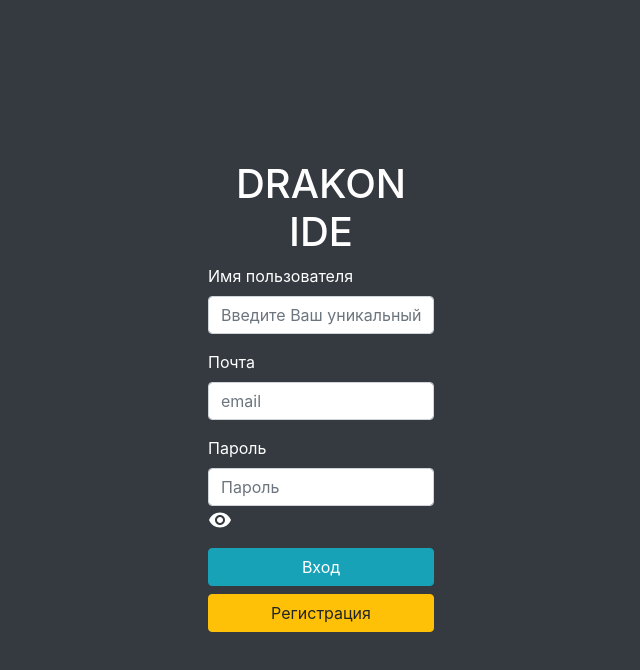
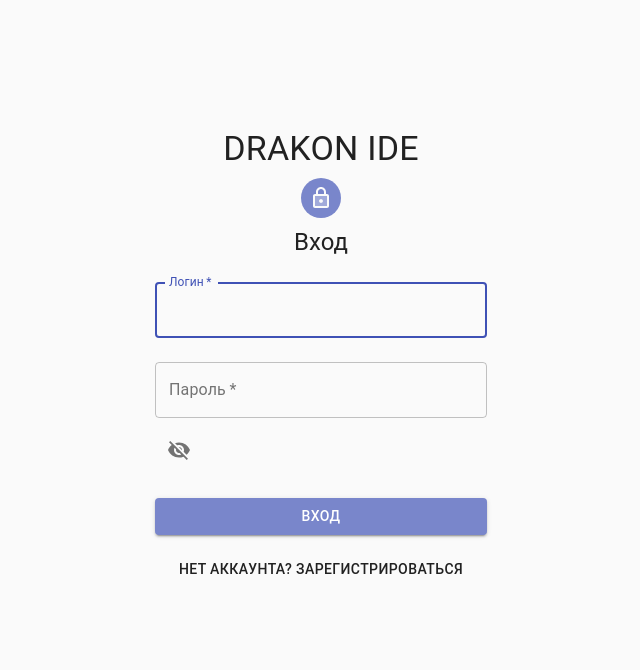
Before and after one commit to samarsky-canary/dragon, a React (Create React App) app in the folder client-react/: page / in a window 1280 px wide. Shown: the top 670 px of the page, without its empty margins (319-959 px from the left). Built offline with nearby package versions, Linux system fonts and the light colour scheme.

Commit message:
Style refactor

```diff
--- a/client-react/src/Pages/Login/Login.tsx
+++ b/client-react/src/Pages/Login/Login.tsx
@@ -1,36 +1,92 @@
 import React, { useEffect, useState } from 'react';
-import { Alert, Button, Container, Form } from 'react-bootstrap';
+import { Alert } from 'react-bootstrap';
 import './Login.scss';
 import { AuthStateService } from '../../services/AuthStateService';
 import { UserAction } from '../../context/user.provider';
-import VisibilityIcon from '@material-ui/icons/Visibility';
+import { Avatar, Button, Container, CssBaseline, makeStyles, TextField, Typography, IconButton } from '@material-ui/core';
+import { Visibility, VisibilityOff } from '@material-ui/icons';
+import LockOutlinedIcon from '@material-ui/icons/LockTwoTone';
+import VpnKeyIcon from '@material-ui/icons/VpnKey';
 
 
 const greet = "DRAKON IDE";
 const authStateService = new AuthStateService().getInstance();
 
+const useStyles = makeStyles((theme) => ({
+    root: {
+        height: '100vh',
+    },
+    image: {
+        backgroundImage: 'url(https://source.unsplash.com/1600x900/?dragon)',
+        backgroundRepeat: 'no-repeat',
+        backgroundColor:
+            theme.palette.type === 'light' ? theme.palette.grey[50] : theme.palette.grey[900],
+        backgroundSize: 'cover',
+        backgroundPosition: 'center',
+    },
+    paper: {
+        margin: theme.spacing(16, 4),
+        display: 'flex',
+        flexDirection: 'column',
+        alignItems: 'center',
+    },
+    avatar: {
+        margin: theme.spacing(1),
+        backgroundColor: theme.palette.primary.light,
+    },
+    form: {
+        width: '100%', // Fix IE 11 issue.
+        marginTop: theme.spacing(1),
+    },
+    submit: {
+        margin: theme.spacing(3, 0, 2),
+        backgroundColor: theme.palette.primary.light
+    },
+}));
 
 type Props = {
     setRegisterData: React.Dispatch<UserAction>;
 }
 
+interface State {
+    username: string;
+    email: string
+    password: string;
+    repeatPassword: string;
+    showPassword: boolean;
+    registrationForm: boolean
+}
 
 export const Login: React.FC<Props> = ({ setRegisterData }) => {
-    const [username, setusername] = useState<string>("");
-    const [password, setPasswordValue] = useState<string>("");
-    const [email, setEmail] = useState<string>("");
-
-    const [passwordShown, setPasswordShown] = useState(false);
+    const [values, setValues] = React.useState<State>({
+        username: '',
+        email: '',
+        password: '',
+        repeatPassword: '',
+        showPassword: false,
+        registrationForm: false,
+    });
     const [errorHidden, setErrorHidden] = useState(true);
     const [errorMessage, setErrorMessage] = useState("");
+    const classes = useStyles();
+
 
     const togglePasswordVisiblity = () => {
-        setPasswordShown(passwordShown ? false : true);
+        setValues({ ...values, showPassword: !values.showPassword });
     };
 
-    const handleLoginSubmit = async (e?: React.MouseEvent<HTMLElement, globalThis.MouseEvent>) => {
+
+    function handleAuthentificationButton(e?: React.MouseEvent<HTMLElement, globalThis.MouseEvent>) {
         e?.preventDefault();
-        const response = await authStateService.Authentificate(username, password);
+        if (values.registrationForm) {
+            return handleSignupSubmit();
+        } else {
+            return handleLoginSubmit()
+        }
+    }
+
+    const handleLoginSubmit = async () => {
+        const response = await authStateService.Authentificate(values.username, values.password);
         if (response.status === 200 && response.body) {
             console.log(response.body)
             setRegisterData({
@@ -48,9 +104,8 @@
         }
     }
 
-    const handleSignupSubmit = async (e?: React.MouseEvent<HTMLElement, globalThis.MouseEvent>) => {
-        e?.preventDefault();
-        const response = await authStateService.RegisterUser(username, password, email);
+    const handleSignupSubmit = async () => {
+        const response = await authStateService.RegisterUser(values.username, values.password, values.email);
         if (response.status === 201 && response.body) {
             setRegisterData({
                 type: "LOGIN",
@@ -72,49 +127,112 @@
         document.title = "Вход и регистрация"
     }, []);
 
+    const handleMouseDownPassword = (event: React.MouseEvent<HTMLButtonElement>) => {
+        event.preventDefault();
+    };
+
     return (
-        <div className="background-div bg-dark text-white">
-            <Container className="login-content">
-                <h1 className="text-center mb-2">{greet}</h1>
-                <Form>
-                    <Form.Group controlId="username">
-                        <Form.Label>Имя пользователя</Form.Label>
-                        <Form.Control
-                            type="text"
-                            placeholder="Введите Ваш уникальный логин"
-                            value={username}
-                            onChange={e => { setusername(e.target.value) }} />
-                    </Form.Group>
-                    <Form.Group controlId="email">
-                        <Form.Label>Почта</Form.Label>
-                        <Form.Control
-                            type="email"
-                            placeholder="email"
-                            value={email}
-                            onChange={e => { setEmail(e.target.value) }} />
-                    </Form.Group>
-                    <Form.Group controlId="password">
-                        <Form.Label>Пароль</Form.Label>
-                        <Form.Control
-                            type={passwordShown ? "text" : "password"}
-                            placeholder="Пароль"
-                            value={password}
-                            onChange={e => { setPasswordValue(e.target.value) }} />
-                        <VisibilityIcon onClick={togglePasswordVisiblity} />
+        <div>
+            <Container component="main" maxWidth="xs">
+                <CssBaseline />
+                <div className={classes.paper}>
+                    <Typography component="h1" variant="h4">
+                        {greet}
+                    </Typography>
+                    <Avatar className={classes.avatar}>
+                        {values.registrationForm ? <VpnKeyIcon /> : <LockOutlinedIcon />}
+                    </Avatar>
+                    <Typography component="h1" variant="h5">
+                        {values.registrationForm ? "Регистрация" : "Вход"}
+                    </Typography>
+                    <form className={classes.form} noValidate>
+                        <TextField
+                            variant="outlined"
+                            margin="normal"
+                            required
+                            fullWidth
+                            id="username"
+                            label="Логин"
+                            name="username"
+                            autoComplete="username"
+                            autoFocus
+                            onChange={e => {
+                                setValues({ ...values, username: e.target.value });
+                            }}
+                        />
+                        <TextField
+                            hidden={!values.registrationForm}
+                            variant="outlined"
+                            required
+                            fullWidth
+                            id="email"
+                            label="E-mail"
+                            name="email"
+                            autoComplete="email"
+                            autoFocus
+                            onChange={e => {
+                                setValues({ ...values, email: e.target.value });
+                            }}
+                        />
+                        <TextField
+                            variant="outlined"
+                            margin="normal"
+                            required
+                            fullWidth
+                            name="password"
+                            label="Пароль"
+                            id="password"
+                            type={values.showPassword ? 'text' : 'password'}
+                            autoComplete="current-password"
+                            onChange={e => {
+                                setValues({ ...values, password: e.target.value });
+                            }}
+                        />
+                        <TextField
+                            hidden={!values.registrationForm}
+                            variant="outlined"
+                            required
+                            fullWidth
+                            name="password"
+                            label="Повторите пароль"
+                            id="password"
+                            type={values.showPassword ? 'text' : 'password'}
+                            autoComplete="current-password"
+                            onChange={e => {
+                                setValues({ ...values, repeatPassword: e.target.value });
+                            }}
+                        />
+                        <IconButton
+                            aria-label="toggle password visibility"
+                            onClick={togglePasswordVisiblity}
+                            onMouseDown={handleMouseDownPassword}
+                            edge="end"
+                        >
+                            {values.showPassword ? <Visibility /> : <VisibilityOff />}
+                        </IconButton>
                         <Alert hidden={errorHidden} variant="danger">{errorMessage}</Alert>
-                    </Form.Group>
-                    <Button
-                        variant="info btn-block"
-                        onKeyPress={(e) => {
-                            if (e.key === "Enter")
-                                handleLoginSubmit()
-                        }} onClick={(e) => { handleLoginSubmit(e); }}
-                    >
-                        Вход
-                    </Button>
-                    <Button variant="warning btn-block mt-2" onClick={(e) => { handleSignupSubmit(e) }}>Регистрация</Button>
-                </Form>
-            </Container >
+                        <Button
+                            type="submit"
+                            fullWidth
+                            variant="contained"
+                            color="primary"
+                            className={classes.submit}
+                            onClick={(e) => { handleAuthentificationButton(e); }}
+                        >
+                            {values.registrationForm ? "Регистрация" : "Вход"}
+                        </Button>
+                        <Button
+                            variant="text"
+                            fullWidth
+                            onClick={e => {
+                                setValues({ ...values, registrationForm: !values.registrationForm });
+                            }}
+                        >
+                            {values.registrationForm ? "Есть аккаунт? Войти" : "Нет аккаунта? Зарегистрироваться"}
+                        </Button>
+                    </form>
+                </div>
+            </Container>
         </div >);
 };
 
--- a/client-react/src/Pages/Management/UserCard.tsx
+++ b/client-react/src/Pages/Management/UserCard.tsx
@@ -1,4 +1,4 @@
-import { Button, Checkbox, FormControlLabel, Grid, MenuItem, Select, TextField } from '@material-ui/core';
+import { Button, Checkbox, FormControlLabel, Grid, makeStyles, MenuItem, Select, TextField } from '@material-ui/core';
 import { Favorite, FavoriteBorder } from '@material-ui/icons';
 import React from 'react';
 import { useEffect } from 'react';
@@ -12,6 +12,15 @@
 
 const authService: AuthStateService = new AuthStateService().getInstance();
 
+const useStyles = makeStyles((theme) => ({
+    dangerButton: {
+        backgroundColor: theme.palette.error.dark,
+        '&:hover': {
+            backgroundColor: theme.palette.error.main,
+        },
+    },
+}
+));
 
 type Props = {
     selectedUser: UserDTO;
@@ -26,7 +35,7 @@
     const [relationName, setRelationName] = useState<string>('');
     const [role, setRole] = useState<string>('USER');
     const [dialog, openDialog] = useState<boolean>(false);
-
+    const classes = useStyles();
 
     useEffect(() => {
         const relation = favorites.find((value) => (value.uuid_user === selectedUser.uuid));
@@ -102,9 +111,10 @@
             <Grid item xs={12} sm={6}>
                 <Select
                     fullWidth
-                    hidden={authService.getRole() !== 'ADMIN'}
+                    disabled={authService.getRole() !== 'ADMIN'}
                     value={role}
                     onChange={handleChange}
+                    variant="outlined"
                 >
                     <MenuItem value={"USER"}>Пользователь</MenuItem>
                     <MenuItem value={"CURATOR"}>Куратор</MenuItem>
@@ -114,9 +124,10 @@
             <Grid item xs={12} sm={6}>
                 <Button
                     fullWidth
-                    hidden={authService.getRole() !== 'ADMIN' || authService.getUUID() === selectedUser.uuid}
+                    disabled={authService.getRole() !== 'ADMIN' || authService.getUUID() === selectedUser.uuid}
                     variant="contained" color="primary"
-                    onClick={SetRoleButtonHandle} >
+                    onClick={SetRoleButtonHandle}
+                    >
                     Установить роль
                 </Button>
             </Grid>
@@ -126,7 +137,9 @@
                 <Button
                     fullWidth
                     hidden={authService.getRole() !== 'ADMIN'}
-                    variant="contained" color="secondary" onClick={() => openDialog(true)} >
+                    variant="contained" color="secondary" onClick={() => openDialog(true)}
+                    className={classes.dangerButton}
+                >
                     Удалить пользователя
                 </Button>
             </Grid>
--- a/client-react/src/Pages/Management/UserManagement.tsx
+++ b/client-react/src/Pages/Management/UserManagement.tsx
@@ -40,7 +40,7 @@
     return (
         <Container maxWidth="xs">
             <form className={classes.form}>
-                <Grid container spacing={2}>
+                <Grid hidden={authService.getRole() === 'USER'} container spacing={2}>
                     <Grid item xs={12} sm={12}>
                         <Typography variant="h4" align="center">
                             Администрирование
```
Also changed, not shown: client-react/src/App.tsx (+14 -1 lines), client-react/src/Pages/Management/AccountControl.tsx (+14 -5 lines), client-react/src/context/konvaRef.provider.tsx (deleted, +0 -27 lines).
